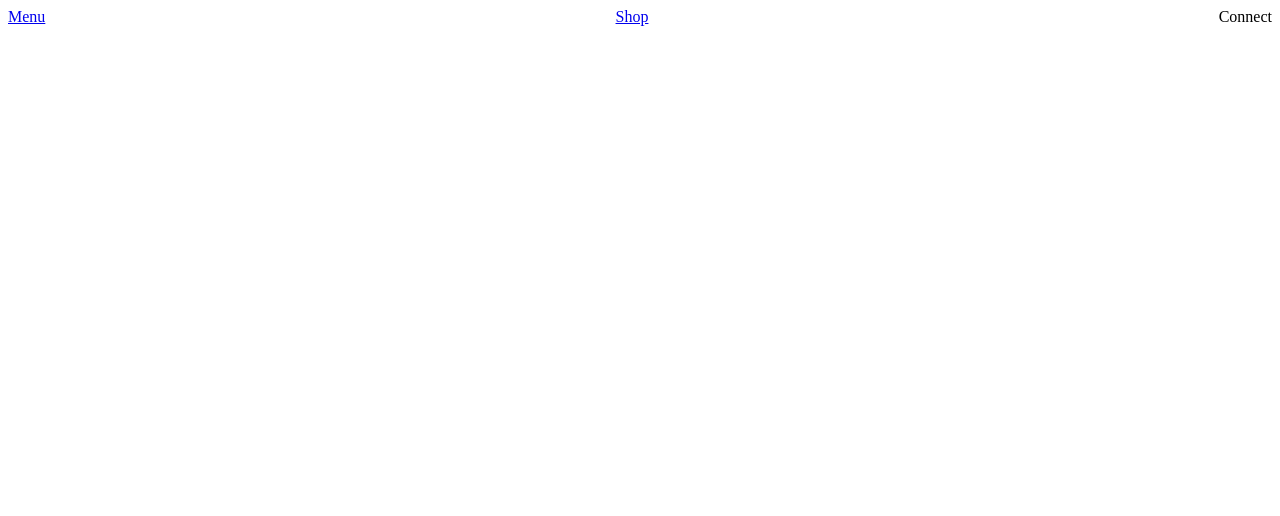
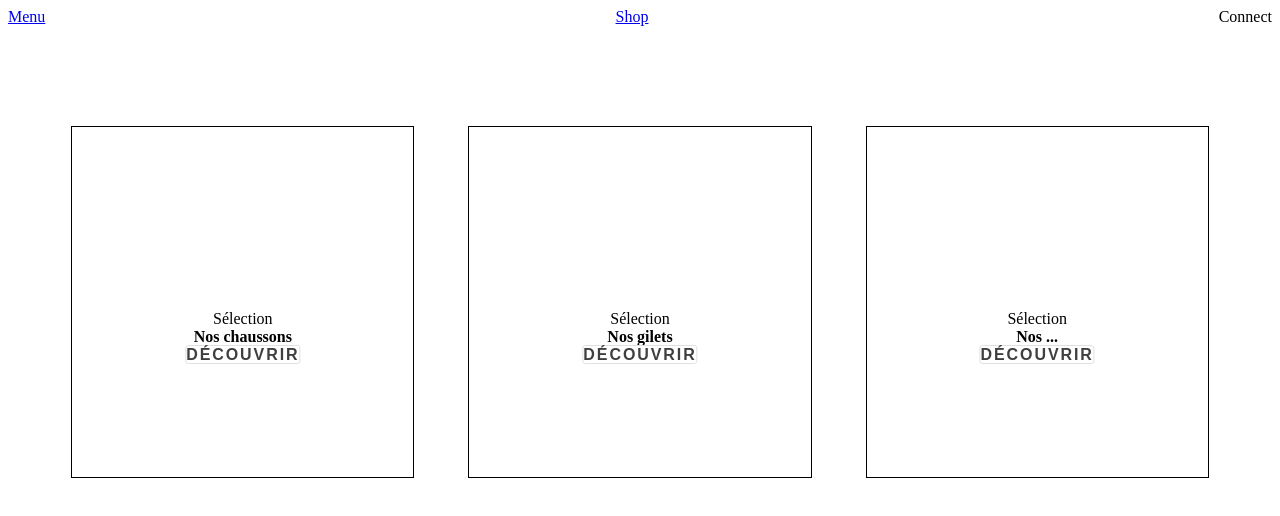
Before and after one commit to ThomasHEBRARD/CHAUSSETONBEBE_frontend, a React (Create React App) app: page /homepage in a window 1280 px wide. Shown: the top 516 px of the page. Built offline with nearby package versions, Linux system fonts and the light colour scheme.

Commit message:
Selection sections

```diff
--- a/package.json
+++ b/package.json
@@ -10,6 +10,8 @@
   "version": "0.1.0",
   "private": true,
   "dependencies": {
+    "@emotion/core": "^10.0.35",
+    "@emotion/styled": "^10.0.27",
     "@sentry/browser": "^5.24.2",
     "@testing-library/jest-dom": "^4.2.4",
     "@testing-library/react": "^9.5.0",
--- /dev/null
+++ b/src/app/Menu/homepage.tsx
@@ -0,0 +1,66 @@
+import React from 'react';
+import styled from '@emotion/styled';
+import { Link } from 'react-router-dom';
+
+const StyledSelection = styled.div`
+    position: relative;
+    width: 30%;
+    height: 350px;
+    background-color: white;
+    border: solid 1px black;
+`;
+
+const StyledSelectionSection = styled.div`
+    margin: 100px 5%;
+    display: flex;
+    justify-content: space-between;
+`;
+
+const StyledSelectionButton = styled(Link)`
+    background-color: white;
+    border: solid 1px;
+    border-color: #e0e0e0;
+    border-radius: 3px;
+    text-transform: uppercase;
+    font-family: Source Sans Pro, arial, sans-serif;
+    font-weight: 700;
+    font-size: 1rem;
+    letter-spacing: 0.12rem;
+    cursor: pointer;
+    color: #3f3f3f;
+`;
+
+const StyledSelectionInfo = styled.div`
+    position: absolute;
+    top: 60%;
+    left: 50%;
+    transform: translate(-50%, -50%);
+    text-align: center;
+`;
+
+const SelectionModule = (props: { label: string; to: string }) => {
+    const { label, to } = props;
+    return (
+        <StyledSelection>
+            <StyledSelectionInfo>
+                <div>Sélection</div>
+                <div style={{ fontWeight: 'bold' }}>{label}</div>
+                <StyledSelectionButton style={{ textDecoration: 'none' }} to={to}>
+                    Découvrir
+                </StyledSelectionButton>
+            </StyledSelectionInfo>
+        </StyledSelection>
+    );
+};
+
+const HomePage = () => {
+    return (
+        <StyledSelectionSection>
+            <SelectionModule label={'Nos chaussons'} to={'/shop'} />
+            <SelectionModule label={'Nos gilets'} to={'/'} />
+            <SelectionModule label={'Nos ...'} to={'/'} />
+        </StyledSelectionSection>
+    );
+};
+
+export default HomePage;
--- a/src/app/Menu/index.tsx
+++ b/src/app/Menu/index.tsx
@@ -1,14 +1,14 @@
-import React from "react";
-import { Link } from "react-router-dom";
+import React from 'react';
+import { Link } from 'react-router-dom';
 
 const Menu = () => {
-  return (
-    <div style={{ display: "flex", justifyContent: "space-between" }}>
-      <Link to={""}>Menu</Link>
-      <Link to={"/shop"}>Shop</Link>
-      <div>Connect</div>
-    </div>
-  );
+    return (
+        <div style={{ display: 'flex', justifyContent: 'space-between' }}>
+            <Link to={'/homepage'}>Menu</Link>
+            <Link to={'/shop'}>Shop</Link>
+            <div>Connect</div>
+        </div>
+    );
 };
 
 export default Menu;
--- a/src/app/index.tsx
+++ b/src/app/index.tsx
@@ -1,15 +1,17 @@
-import React, { lazy, Suspense } from "react";
-import { hot } from "react-hot-loader/root";
-import { BrowserRouter as Router, Route } from "react-router-dom";
+import React, { lazy, Suspense } from 'react';
+import { hot } from 'react-hot-loader/root';
+import { BrowserRouter as Router, Route } from 'react-router-dom';
 
-const Shop = lazy(() => import("../pages/shop"));
-const Menu = lazy(() => import("../app/Menu"));
+const Shop = lazy(() => import('../pages/shop'));
+const Menu = lazy(() => import('../app/Menu'));
+const HomePage = lazy(() => import('../app/Menu/homepage'));
 
 const App = () => {
     return (
         <Router>
             <Suspense fallback={<></>}>
-        <Route exact path="" render={() => <Menu />} />
+                <Route path="" render={() => <Menu />} />
+                <Route exact path="/homepage" render={() => <HomePage />} />
                 <Route exact path="/shop" render={() => <Shop />} />
             </Suspense>
         </Router>
```
Also changed, not shown: 1 other file (tests, documents, lock files or other folders). Lines whose indentation alone changed are shown as unchanged.
